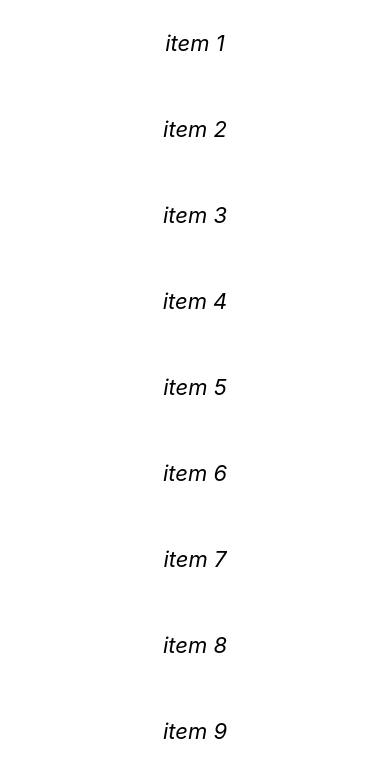
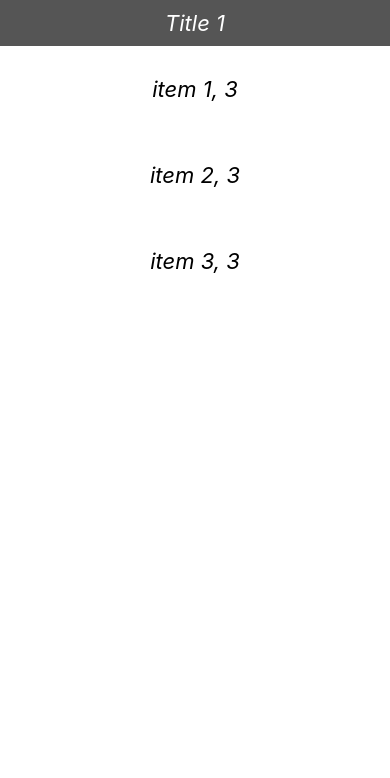
Before and after one commit to Brilliant-Atosam/react-native-zero2hero, a React Native app: screen / in a window 390 px wide. Shown: the top 778 px of the page. Built offline with nearby package versions, Linux system fonts and the light colour scheme.

Commit message:
section-list assignment

```diff
--- a/App.js
+++ b/App.js
@@ -4,6 +4,7 @@ import {
   FlatList,
   RefreshControl,
   ScrollView,
+  SectionList,
   StyleSheet,
   Text,
   View,
@@ -21,24 +22,46 @@ const [items, setItems] = useState([
   {id: 8, item: 'item 8'},
   {id: 9, item: 'item 9'}
 ])
+const [DATA, setDATA] = useState([
+  {
+    title: 'Title 1',
+    data: ['item 1, 3', 'item 2, 3', 'item 3, 3']
+  },
+])
 const [refreshing, setRefreshing] = useState(false)
 const onRefresh = ()=>{
   setRefreshing(true)
-  setItems([...items, {id: items.length +1, item: `item ${items.length + 1}`}])
+  setDATA([...DATA, {title: `Title ${DATA.length + 1}`, data:[`item ${DATA.length + 1}, 1`, `item ${DATA.length + 1}, 2`, `item ${DATA.length + 1}, 3`] }])
   setRefreshing(false)
 }
   return (
-    <FlatList
-    refreshControl={
-      <RefreshControl refreshing={refreshing} onRefresh={onRefresh} />
-    }
-    data={items}
-    keyExtractor={(item, index)=> index.toString()}
-    renderItem={({item})=>(
-    <View style={styles.item} >
-      <Text style={styles.text}>{item.item}</Text>
-      </View>)}
-      />)
+    <SectionList keyExtractor={(item, index)=> index.toString()} sections={DATA} renderItem={({item})=>(<View style={styles.item} >
+        <Text style={styles.text}>{item}</Text>
+        </View>)}
+        renderSectionHeader={({section})=>(<View style={styles.title} >
+          <Text style={styles.titleText}>{section.title}</Text>
+          </View>)}
+          refreshControl={
+            <RefreshControl refreshing={refreshing} onRefresh={onRefresh} />
+          }
+        />
+    // <FlatList
+    // refreshControl={
+    //   <RefreshControl refreshing={refreshing} onRefresh={onRefresh} />
+    // }
+    // data={items}
+    // keyExtractor={(item, index)=> index.toString()}
+    // renderItem={({item})=>(
+    // <View style={styles.item} >
+    //   <Text style={styles.text}>{item.item}</Text>
+    //   </View>)}
+    //   />
+    // <ScrollView style={styles.body} refreshControl={
+    //   <RefreshControl colors={['green']} refreshing={refreshing} onRefresh={onRefresh} />
+    // }>
+    // {items.map(i=> {return (<View key={i.id} style={styles.item} ><Text style={styles.text}>{i.item}</Text></View>)})}
+    // </ScrollView>
+  );
 };
 
 const styles = StyleSheet.create({
@@ -54,6 +77,19 @@ backgroundColor: '#555'
   margin: 10
 
  },
+ titleText:{
+  color: '#fff',
+  fontSize: 22,
+  fontStyle: 'italic',
+  margin: 10
+
+ },
+ title:{
+  backgroundColor: '#555',
+  flex: 1,
+  alignItems: 'center',
+  justifyContent: 'center',
+ },
 item:{
   backgroundColor: 'white',
   flex: 1,
```
